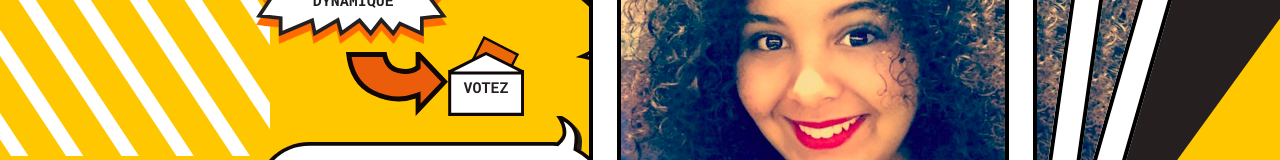
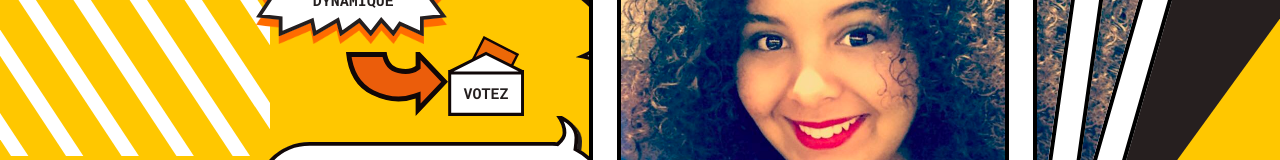
Before and after one commit to SemaineRush/WebApp, a React (Create React App) app: page /maeliss in a window 1280 px wide. Shown: the part 244-404 px from the top of the page. Built offline with nearby package versions, Linux system fonts and the light colour scheme.

Commit message:
fixed envelope

```diff
--- a/src/Assets/maeliss.css
+++ b/src/Assets/maeliss.css
@@ -125,8 +125,11 @@
   height: 100%;
 }
 .part-one .envelope p {
+  position: absolute;
   background: none;
-  margin-top: 1.5em;
+  top: 70%;
+  left: 50%;
+  transform: translate(-50%, -50%);
 }
 .part-one .buble {
   position: absolute;
--- a/src/Assets/maeliss.scss
+++ b/src/Assets/maeliss.scss
@@ -137,8 +137,11 @@
         }
 
         p {
+            position: absolute;
             background: none;
-            margin-top: 1.5em;
+            top: 70%;
+            left: 50%;
+            transform: translate(-50%, -50%);
         }
     }
 
```
Also changed, not shown: 1 other file (tests, documents, lock files or other folders).
